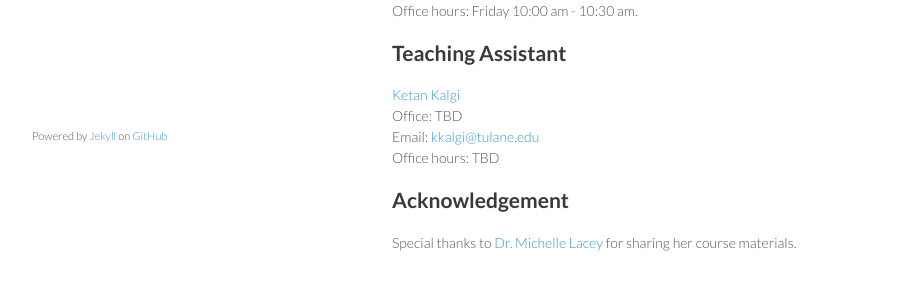
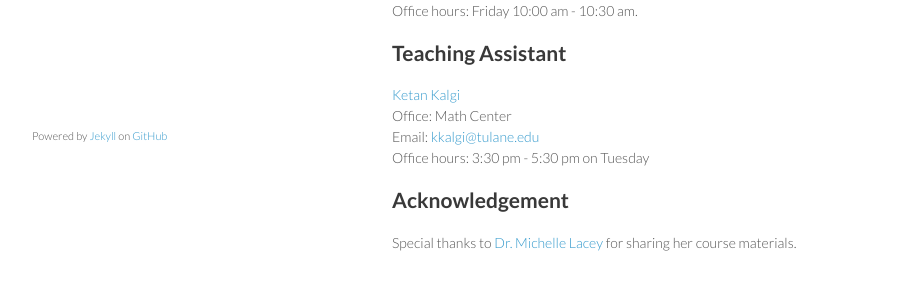
Before and after one commit to tulane-math-3070/2025Fall, a Jekyll site: the page built from index.md, in a window 1280 px wide. Shown: the part 685-985 px from the top of the page, without its empty margins (178-1096 px from the left). Built offline with Jekyll 4.4.1, drawn with Linux system fonts in a browser that asks for light colours.

Commit message:
update TA office hour

```diff
--- a/index.md
+++ b/index.md
@@ -33,9 +33,9 @@ Office hours: Friday 10:00 am - 10:30 am.
 
 ## Teaching Assistant
 [Ketan Kalgi](https://sse.tulane.edu/math/people/ketan-kalgi)\
-Office: TBD\
+Office: Math Center\
 Email: <kkalgi@tulane.edu>\
-Office hours: TBD
+Office hours: 3:30 pm - 5:30 pm on Tuesday
 
 
 ## Acknowledgement
```
